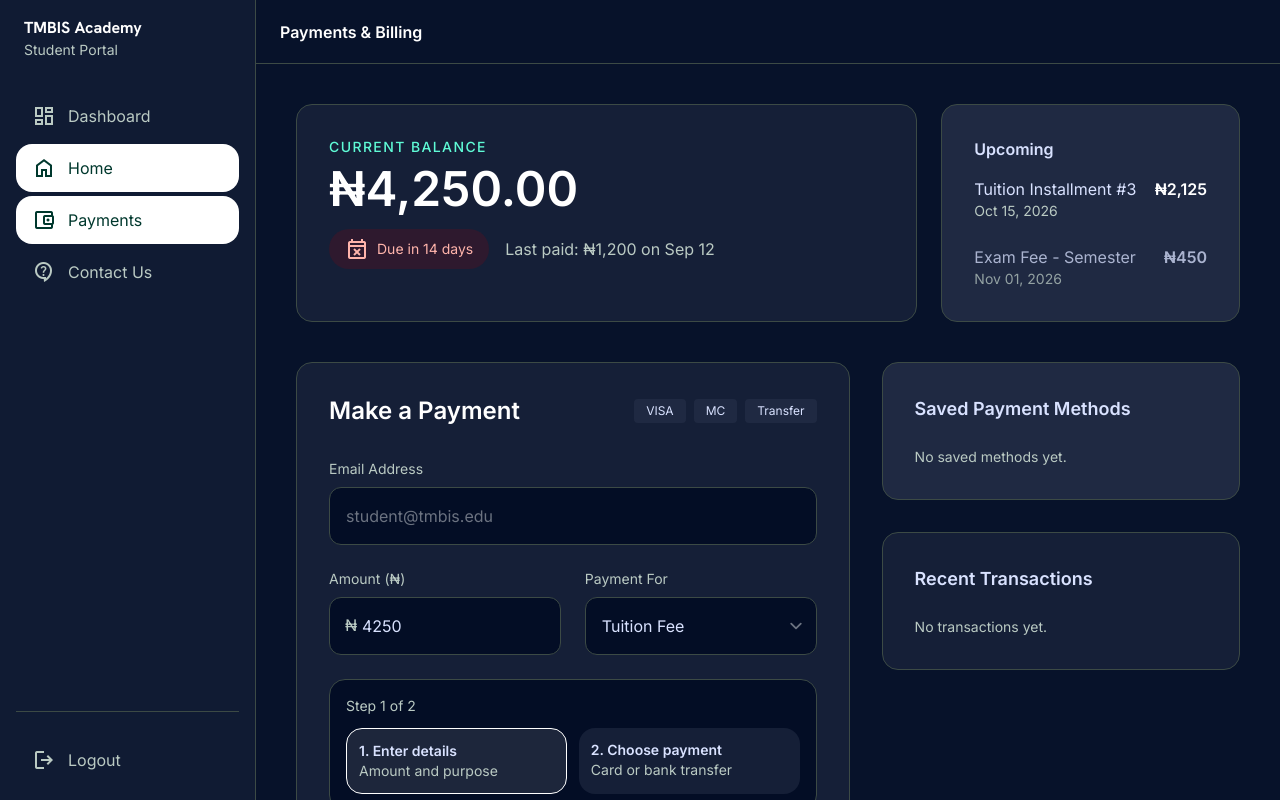
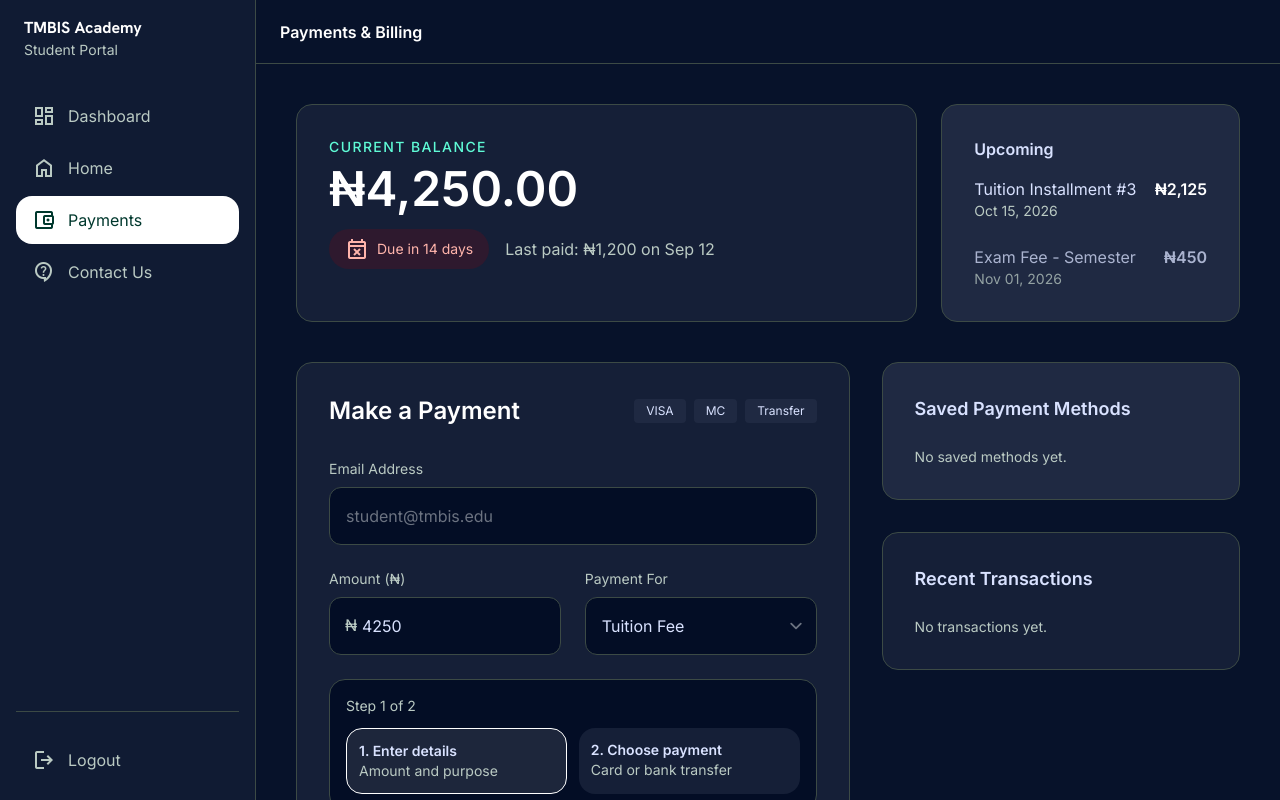
Before and after one commit to Emmydantoch/tmbis_academy, a React (Vite) app: page /payment in a window 1280 px wide. Shown: the top 800 px of the page. Built offline with nearby package versions, Linux system fonts and the light colour scheme.

Commit message:
openbutton

```diff
--- a/src/components/Payment.jsx
+++ b/src/components/Payment.jsx
@@ -87,7 +87,7 @@ export default function Payment() {
 
           <Link
             to="/"
-            className="flex items-center gap-3 px-4 py-3 rounded-2xl bg-primary text-on-primary transition-all"
+            className="flex items-center gap-3 px-4 py-3 rounded-2xl hover:bg-surface-container text-on-surface-variant transition-all"
           >
             <span className="material-symbols-outlined">Home</span>
             <span>Home</span>
@@ -99,6 +99,7 @@ export default function Payment() {
             <span className="material-symbols-outlined">account_balance_wallet</span>
             <span>Payments</span>
           </Link>
+
 
           <Link
             to="/contact"
```
